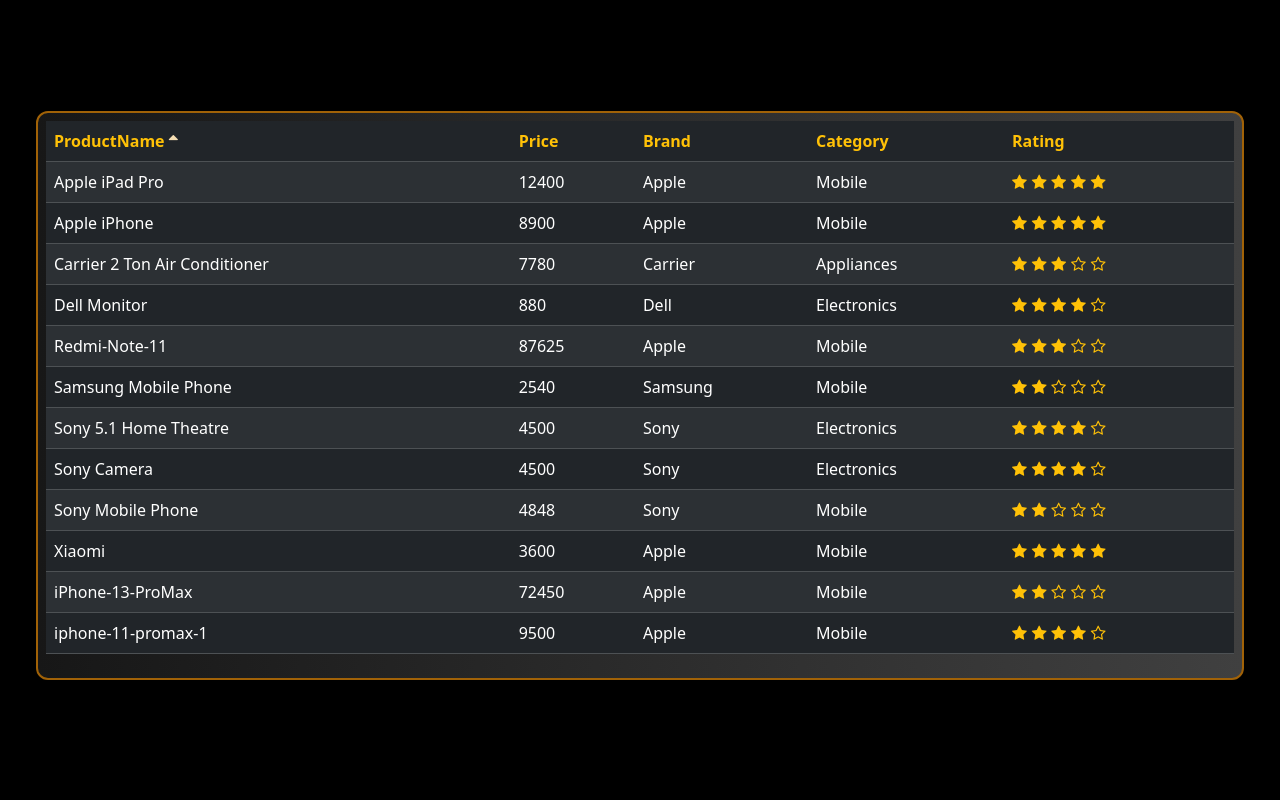
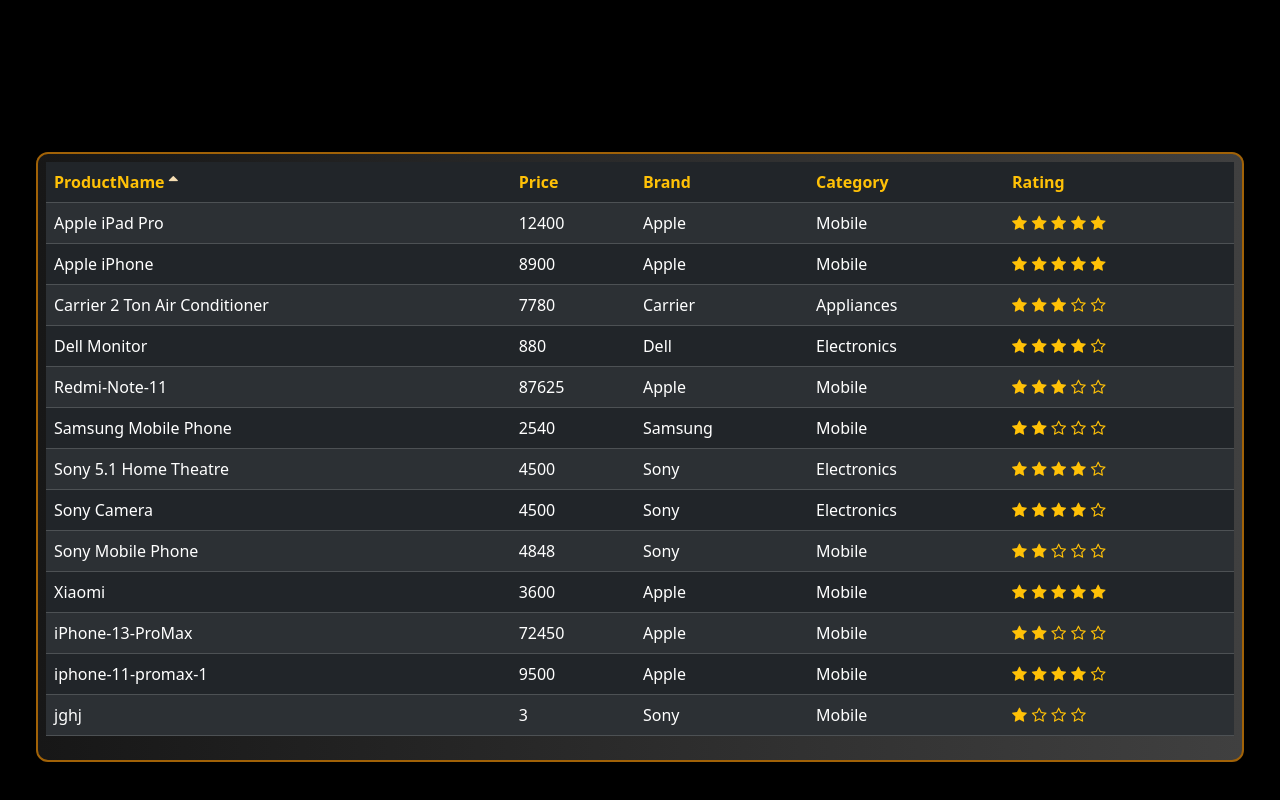
Before and after one commit to Esmailjafarpour/Store, a React (Create React App) app: page /products in a window 1280 px wide. Shown: the part 604-1404 px from the top of the page. Built offline with nearby package versions, Linux system fonts and the light colour scheme; data requests are answered from the project's data file.

Commit message:
merge new branch

```diff
--- a/ecommerce-db.json
+++ b/ecommerce-db.json
@@ -165,8 +165,17 @@
       "rating": 5,
       "image": "Xiaomi-Mi-11-Ultra.png",
       "quantityInStock": 14
+    },
+    {
+      "productName": "jghj",
+      "price": "3",
+      "brandId": 2,
+      "categoryId": 1,
+      "rating": "2",
+      "quantityInStock": "2",
+      "image": "C:\\fakepath\\Apple-iphone12pro.png",
+      "id": 13
     }
-
   ],
   "users": [
     {
--- a/src/component/TextField.jsx
+++ b/src/component/TextField.jsx
@@ -94,31 +94,31 @@
             switch (item) {
               case "productName":
                 console.log("There is no product name")
-                setErrors({...errors,[item] : "There is no product name"})
+                errorsProduct[item].push("There is no product name")
                 break;
               case "price":
                 console.log("The price for the product has not been specified")
-                setErrors({...errors,[item] : "The price for the product has not been specified"})
+                errorsProduct[item].push("The price for the product has not been specified")
                 break;
               case "brandId":
                 console.log("A brand has not been specified for the product")
-                setErrors({...errors,[item] : "A brand has not been specified for the product"})
+                errorsProduct[item].push("A brand has not been specified for the product")
                 break;
               case "categoryId":
                 console.log("Category is not specified for the product")
-                setErrors({...errors,[item] : "Category is not specified for the product"})
+                errorsProduct[item].push("Category is not specified for the product")
                 break;
               case "rating":
                 console.log("Product rating is not specified")
-                setErrors({...errors,[item] : "Product rating is not specified"})
+                errorsProduct[item].push("Product rating is not specified")
                 break;
               case "quantityInStock":
                 console.log("The product number is not specified")
-                setErrors({...errors,[item] : "The product number is not specified"})
+                errorsProduct[item].push("The product number is not specified")
                 break;
               case "image":
                 console.log("There is no photoooooooooo")
-                setErrors({...errors,[item] : "There is no photo"})
+                errorsProduct[item].push("There is no photo")
                 break;
 
                 // default : setErrors({...errors})
@@ -128,7 +128,6 @@
         }
         )
         setErrors(errorsProduct)
-        console.log("errorsProduct",errorsProduct)
 
     return valid
   }
```
